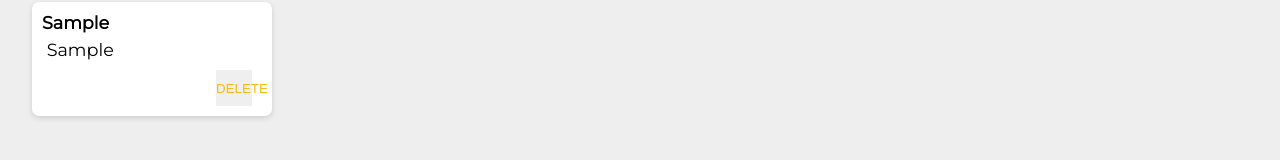
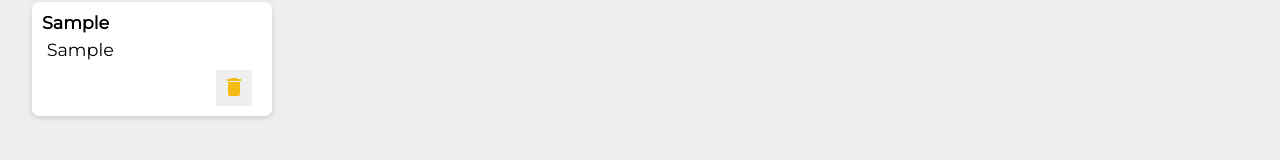
Before and after one commit to 2x-Hra/keeper-app, a React (Create React App) app in the folder app/: page / in a window 1280 px wide. Both pictures are taken after typing "Sample", "Sample" into the empty fields and a click on the button "Add". Shown: the part 279-439 px from the top of the page. Built offline with nearby package versions, Linux system fonts and the light colour scheme; a web font is replaced by a local one.

Commit message:
Add icon

```diff
--- a/app/package.json
+++ b/app/package.json
@@ -3,6 +3,10 @@
   "version": "0.1.0",
   "private": true,
   "dependencies": {
+    "@emotion/react": "^11.10.6",
+    "@emotion/styled": "^11.10.6",
+    "@mui/icons-material": "^5.11.16",
+    "@mui/material": "^5.11.16",
     "@testing-library/jest-dom": "^5.16.5",
     "@testing-library/react": "^13.4.0",
     "@testing-library/user-event": "^13.5.0",
--- a/app/src/components/Note.jsx
+++ b/app/src/components/Note.jsx
@@ -1,5 +1,5 @@
 import React from "react";
-
+import DeleteIcon from '@mui/icons-material/Delete';
 
 function Note(props){
     function handleClick(){
@@ -9,7 +9,7 @@ function Note(props){
         <div className="note">
             <h1> { props.title }</h1>
             <p> { props.content }</p>
-            <button onClick={handleClick}>DELETE</button>
+            <button onClick={handleClick}> <DeleteIcon /></button>
         </div>
     );
 }
```
Also changed, not shown: 1 other file (tests, documents, lock files or other folders).
